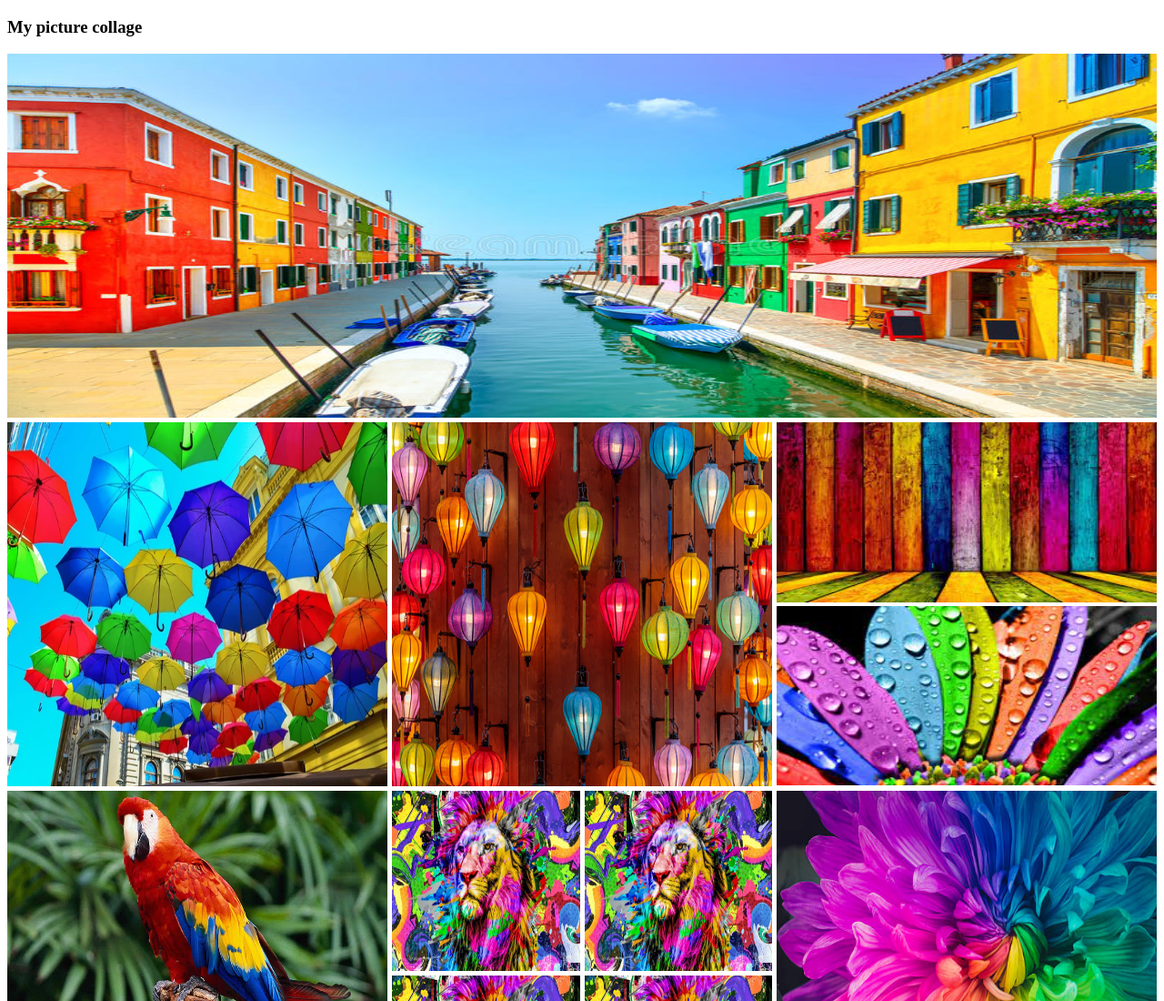
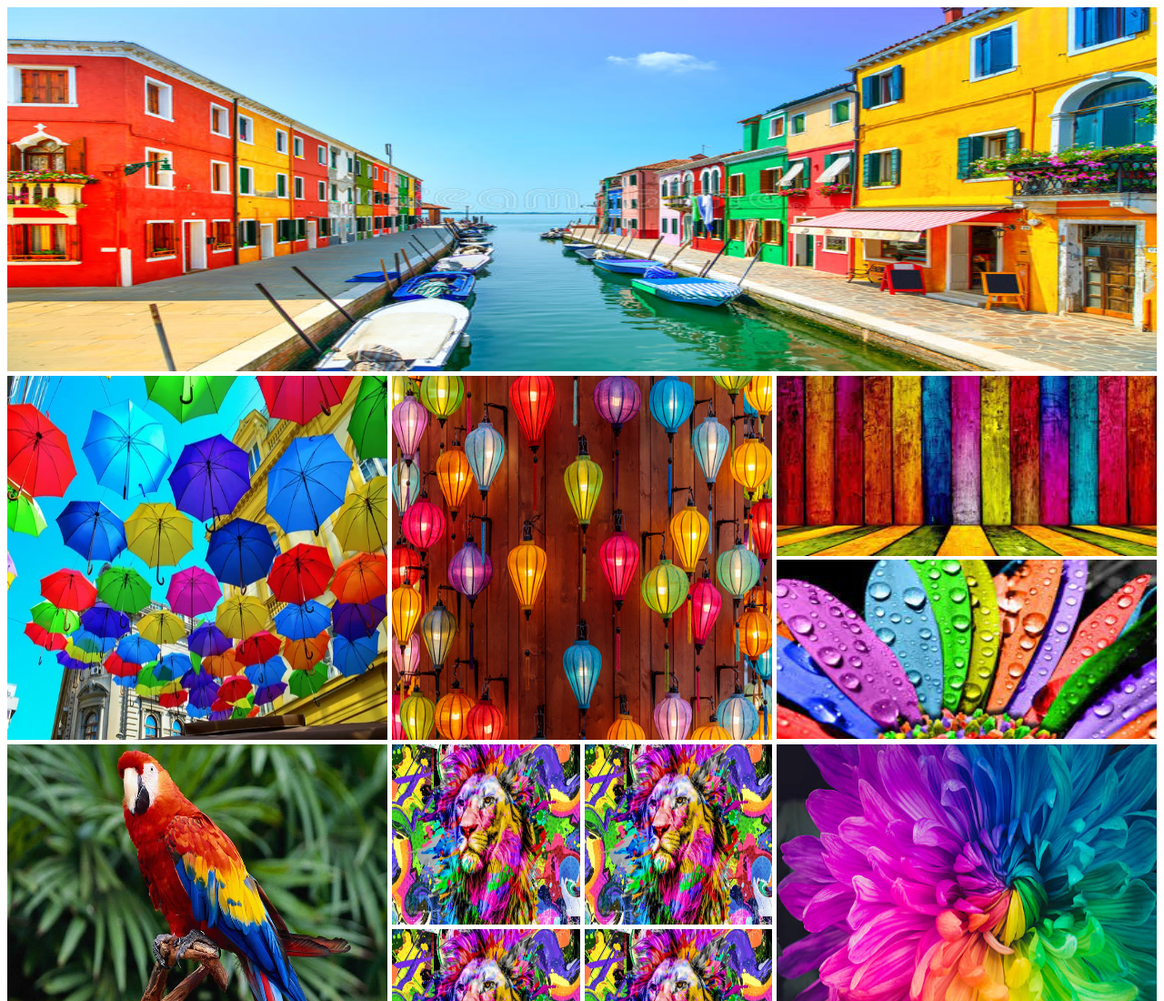
Before and after one commit to dipu004/Complex-Flexbox-and-grid, a plain HTML site: page index.html in a window 1280 px wide. Shown: the top 1100 px of the page at 91% size. Drawn offline with Linux system fonts and the light colour scheme.

Commit message:
remove h3 on header section

```diff
--- a/index.html
+++ b/index.html
@@ -8,7 +8,6 @@
 </head>
 <body>
     <header>
-        <h3>My picture collage</h3>
 
     </header>
     <main>
```
